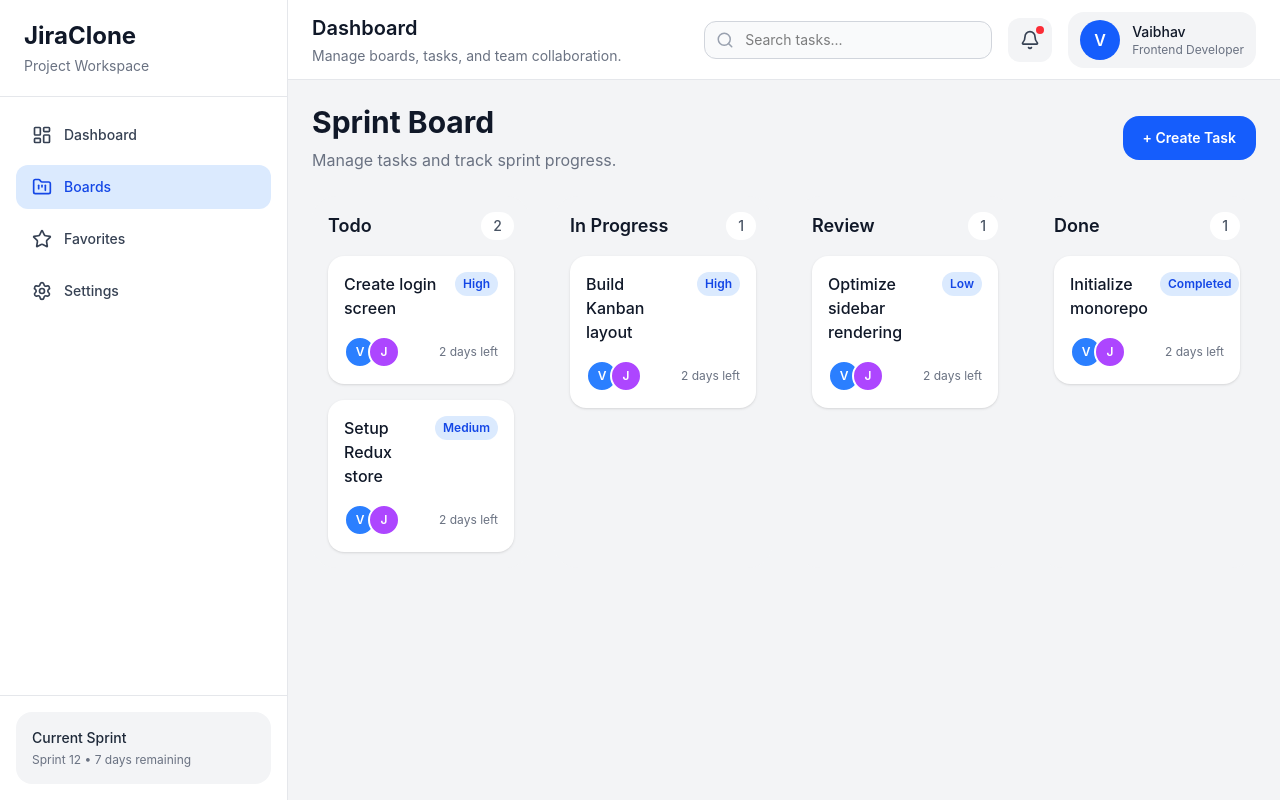
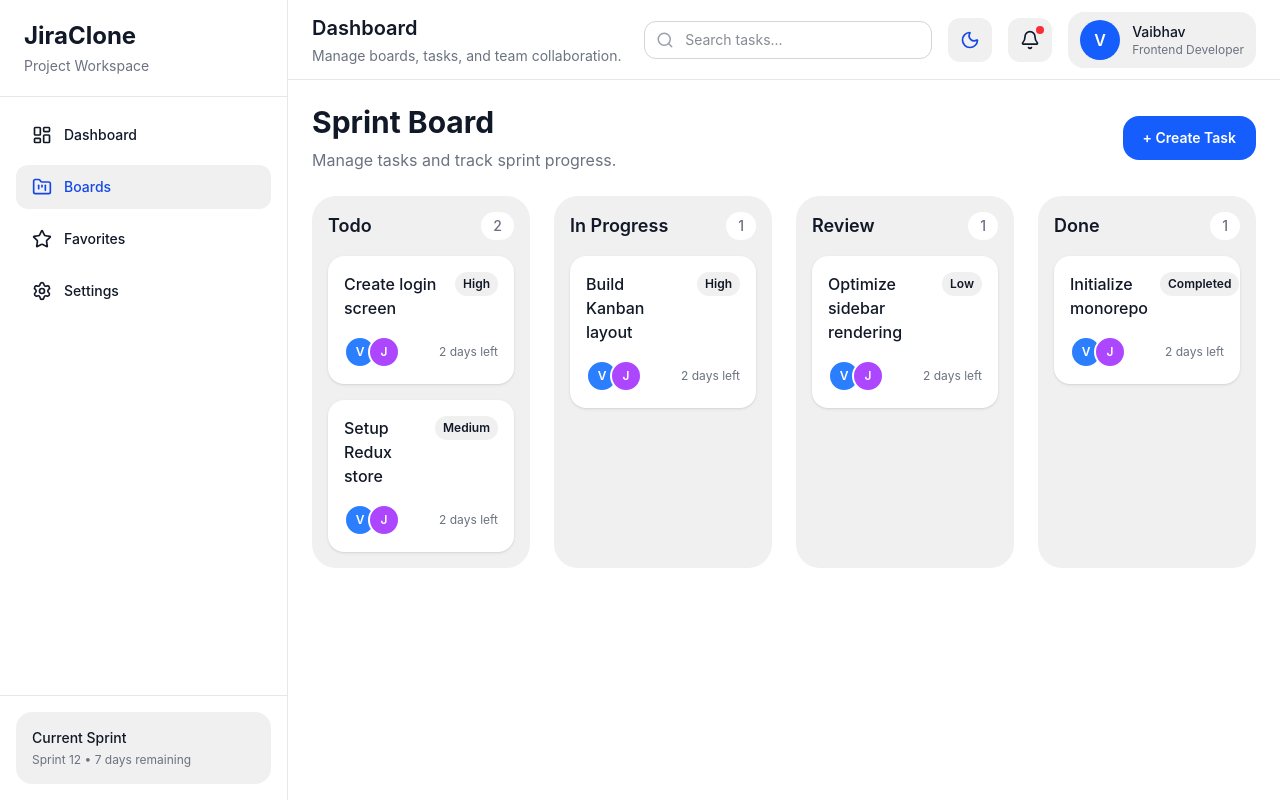
Before and after one commit to randhavevaibhav/JiraClone, a React (Vite) app in the folder apps/web/: page /board/1 in a window 1280 px wide. Built offline with nearby package versions, Linux system fonts and the light colour scheme.

Commit message:
feat(web): added dark theme mode

```diff
--- a/apps/web/src/components/navbar/Navbar.tsx
+++ b/apps/web/src/components/navbar/Navbar.tsx
@@ -1,14 +1,15 @@
-import { Bell, Search } from 'lucide-react';
-
+import { Bell, Search, Moon, Sun } from 'lucide-react';
+import { useTheme } from '@/hooks/useTheme';
 export default function Navbar() {
+  const { theme, toggleTheme } = useTheme();
   return (
-    <header className="flex h-20 items-center justify-between border-b border-gray-200 bg-white px-6">
+    <header className="flex h-20 items-center justify-between border-b border-(--border-color) bg-(--bg-secondary) px-6">
       <div className="min-w-0 lg:ml-0 ml-12">
-        <h2 className="truncate text-lg font-semibold text-gray-900 sm:text-xl">
+        <h2 className="truncate text-lg font-semibold text-(--text-primary) sm:text-xl">
           Dashboard
         </h2>
 
-        <p className="mt-1 text-xs text-gray-500 sm:text-sm">
+        <p className="mt-1 text-xs text-(--text-secondary) sm:text-sm">
           Manage boards, tasks, and team collaboration.
         </p>
       </div>
@@ -23,24 +24,37 @@ export default function Navbar() {
           <input
             type="text"
             placeholder="Search tasks..."
-            className="w-72 rounded-xl border border-gray-300 bg-gray-50 py-2 pl-10 pr-4 text-sm outline-none transition focus:border-blue-500 focus:bg-white"
+            className="w-72 rounded-xl border border-gray-300 bg-(--bg-secondary) py-2 pl-10 pr-4 text-sm outline-none transition focus:border-blue-500"
           />
         </div>
+        <button
+          onClick={toggleTheme}
+          className="
+            rounded-xl bg-(--card-bg) p-3 cursor-pointer"
+        >
+          {theme === 'light' ? (
+            <Moon size={20} className="text-(--text-active)" />
+          ) : (
+            <Sun size={20} className="text-yellow-400" />
+          )}
+        </button>
 
-        <button className="relative rounded-xl bg-gray-100 p-3 transition hover:bg-gray-200">
-          <Bell size={20} className="text-gray-700" />
+        <button className="relative rounded-xl bg-(--card-bg) p-3">
+          <Bell size={20} className="text-(--text-primary) cursor-pointer" />
 
           <span className="absolute right-2 top-2 h-2 w-2 rounded-full bg-red-500" />
         </button>
 
-        <div className="flex items-center gap-3 rounded-2xl bg-gray-100 px-3 py-2">
+        <div className="flex items-center gap-3 rounded-2xl bg-(--card-bg) px-3 py-2">
           <div className="flex h-10 w-10 items-center justify-center rounded-full bg-blue-600 font-semibold text-white">
             V
           </div>
 
           <div className="hidden md:block">
-            <p className="text-sm font-medium text-gray-900">Vaibhav</p>
-            <p className="text-xs text-gray-500">Frontend Developer</p>
+            <p className="text-sm font-medium text-(--text-primary)">Vaibhav</p>
+            <p className="text-xs text-(--text-secondary)">
+              Frontend Developer
+            </p>
           </div>
         </div>
       </div>
--- a/apps/web/src/components/sidebar/Sidebar.tsx
+++ b/apps/web/src/components/sidebar/Sidebar.tsx
@@ -38,16 +38,10 @@ export default function Sidebar() {
   return (
     <>
       {/* Mobile Topbar */}
-      <div className="flex h-20 items-center justify-between border-b border-gray-200 bg-white px-2 lg:hidden absolute">
-        <div>
-          <h1 className="hidden lg:block text-xl font-bold text-gray-900 px-6">
-            JiraClone
-          </h1>
-        </div>
-
+      <div className="flex h-20 items-center justify-between border-b border-gray-200 bg-(--bg-secondary) px-2 lg:hidden absolute">
         <button
           onClick={() => setIsOpen(true)}
-          className="cursor-pointer rounded-lg p-2 transition hover:bg-gray-100"
+          className="cursor-pointer rounded-lg p-2 hover:bg-(--card-bg)"
           aria-label="Open sidebar"
         >
           <Menu size={24} />
@@ -66,16 +60,20 @@ export default function Sidebar() {
       <aside
         className={`
           fixed left-0 top-0 z-50 flex h-full w-72 flex-col
-          border-r border-gray-200 bg-white transition-transform duration-300
+          border-r border-(--border-color) bg-(--bg-secondary) transition-transform duration-300
           lg:static lg:translate-x-0
           ${isOpen ? 'translate-x-0' : '-translate-x-full'}
         `}
       >
         {/* Header */}
-        <div className="flex items-center justify-between border-b border-gray-200 px-6 py-5">
+        <div className="flex items-center justify-between border-b border-(--border-color) px-6 py-5">
           <div>
-            <h1 className="text-2xl font-bold text-gray-900">JiraClone</h1>
-            <p className="mt-1 text-sm text-gray-500">Project Workspace</p>
+            <h1 className="text-2xl font-bold text-(--text-primary)">
+              JiraClone
+            </h1>
+            <p className="mt-1 text-sm text-(--text-secondary)">
+              Project Workspace
+            </p>
           </div>
 
           {/* Mobile Close Button */}
@@ -101,8 +99,8 @@ export default function Sidebar() {
                 className={({ isActive }) =>
                   `flex items-center gap-3 rounded-xl px-4 py-3 text-sm font-medium transition-all duration-200 ${
                     isActive
-                      ? 'bg-blue-100 text-blue-700'
-                      : 'text-gray-700 hover:bg-gray-100'
+                      ? 'bg-(--card-bg) text-(--text-active)'
+                      : 'text-(--text-primary) hover:bg-(--card-bg)'
                   }`
                 }
               >
@@ -114,11 +112,13 @@ export default function Sidebar() {
         </nav>
 
         {/* Footer */}
-        <div className="border-t border-gray-200 p-4">
-          <div className="rounded-2xl bg-gray-100 p-4">
-            <p className="text-sm font-medium text-gray-800">Current Sprint</p>
+        <div className="border-t border-(--border-color) p-4">
+          <div className="rounded-2xl bg-(--card-bg) p-4">
+            <p className="text-sm font-medium text-(--text-primary)">
+              Current Sprint
+            </p>
 
-            <p className="mt-1 text-xs text-gray-500">
+            <p className="mt-1 text-xs text-(--text-secondary)">
               Sprint 12 • 7 days remaining
             </p>
           </div>
--- /dev/null
+++ b/apps/web/src/hooks/useTheme.ts
@@ -0,0 +1,32 @@
+import { useEffect, useState } from 'react';
+
+type Theme = 'light' | 'dark';
+
+export function useTheme() {
+  const [theme, setTheme] = useState<Theme>(() => {
+    const savedTheme = localStorage.getItem('theme') as Theme | null;
+
+    return savedTheme || 'light';
+  });
+
+  useEffect(() => {
+    const root = window.document.documentElement;
+
+    if (theme === 'dark') {
+      root.classList.add('dark');
+    } else {
+      root.classList.remove('dark');
+    }
+
+    localStorage.setItem('theme', theme);
+  }, [theme]);
+
+  const toggleTheme = () => {
+    setTheme((prev) => (prev === 'light' ? 'dark' : 'light'));
+  };
+
+  return {
+    theme,
+    toggleTheme,
+  };
+}
--- a/apps/web/src/index.css
+++ b/apps/web/src/index.css
@@ -1 +1,42 @@
-@import "tailwindcss";
+@import 'tailwindcss';
+@tailwind utilities;
+
+:root {
+  --bg-primary: #f3f4f6;
+  --bg-secondary: #ffffff;
+
+  --text-primary: #111827;
+  --text-secondary: #6b7280;
+  --text-active: #1447e6;
+
+  --border-color: #e5e7eb;
+
+  --card-bg: #f0f0f0;
+
+  --sidebar-bg: #ffffff;
+  --navbar-bg: #ffffff;
+}
+
+.dark {
+  --bg-primary: #111827;
+  --bg-secondary: #1f2937;
+
+  --text-primary: #f9fafb;
+  --text-secondary: #9ca3af;
+  --text-active: #b9c8f1;
+
+  --border-color: #374151;
+
+  --card-bg: #364153;
+
+  --sidebar-bg: #111827;
+  --navbar-bg: #111827;
+}
+
+body {
+  margin: 0;
+  font-family: Inter, sans-serif;
+
+  background-color: var(--bg-primary);
+  color: var(--text-primary);
+}
--- a/apps/web/src/layouts/DashboardLayout.tsx
+++ b/apps/web/src/layouts/DashboardLayout.tsx
@@ -4,7 +4,7 @@ import Navbar from '@/components/navbar/Navbar';
 
 export default function DashboardLayout() {
   return (
-    <div className="flex h-screen overflow-hidden bg-gray-100">
+    <div className="flex h-screen overflow-hidden bg-(--bg-secondary)">
       <Sidebar />
 
       <div className="flex flex-1 flex-col overflow-hidden">
--- a/apps/web/src/pages/BoardPage.tsx
+++ b/apps/web/src/pages/BoardPage.tsx
@@ -48,12 +48,14 @@ const columns = [
 
 export default function BoardPage() {
   return (
-    <div className="space-y-6">
-      <div className="flex items-center justify-between">
+    <div className="lg:space-y-6 space-y-5">
+      <div className="flex lg:flex-row flex-col items-center lg:justify-between gap-4">
         <div>
-          <h1 className="text-3xl font-bold text-gray-900">Sprint Board</h1>
+          <h1 className="text-3xl font-bold text-(--text-primary)">
+            Sprint Board
+          </h1>
 
-          <p className="mt-2 text-gray-500">
+          <p className="mt-2 text-(--text-secondary)">
             Manage tasks and track sprint progress.
           </p>
         </div>
@@ -63,15 +65,15 @@ export default function BoardPage() {
         </button>
       </div>
 
-      <div className="grid gap-6 xl:grid-cols-4">
+      <div className="grid lg:gap-6 gap-4 xl:grid-cols-4">
         {columns.map((column) => (
-          <div key={column.title} className="rounded-3xl bg-gray-100 p-4">
+          <div key={column.title} className="rounded-3xl bg-(--card-bg) p-4">
             <div className="mb-4 flex items-center justify-between">
-              <h2 className="text-lg font-semibold text-gray-900">
+              <h2 className="text-lg font-semibold text-(--text-primary)">
                 {column.title}
               </h2>
 
-              <span className="rounded-full bg-white px-3 py-1 text-sm font-medium text-gray-600">
+              <span className="rounded-full bg-(--bg-secondary) px-3 py-1 text-sm font-medium text-(--text-secondary)">
                 {column.tasks.length}
               </span>
             </div>
@@ -80,12 +82,14 @@ export default function BoardPage() {
               {column.tasks.map((task) => (
                 <div
                   key={task.id}
-                  className="cursor-pointer rounded-2xl bg-white p-4 shadow-sm transition hover:-translate-y-1 hover:shadow-md"
+                  className="cursor-pointer rounded-2xl bg-(--bg-secondary) p-4 shadow-sm transition hover:-translate-y-1 hover:shadow-md"
                 >
                   <div className="flex items-start justify-between gap-3">
-                    <h3 className="font-medium text-gray-900">{task.title}</h3>
+                    <h3 className="font-medium text-(--text-primary)">
+                      {task.title}
+                    </h3>
 
-                    <span className="rounded-full bg-blue-100 px-2 py-1 text-xs font-semibold text-blue-700">
+                    <span className="rounded-full bg-(--card-bg) px-2 py-1 text-xs font-semibold text-(--text-action)">
                       {task.priority}
                     </span>
                   </div>
@@ -101,7 +105,9 @@ export default function BoardPage() {
                       </div>
                     </div>
 
-                    <p className="text-xs text-gray-500">2 days left</p>
+                    <p className="text-xs text-(--text-secondary)">
+                      2 days left
+                    </p>
                   </div>
                 </div>
               ))}
--- /dev/null
+++ b/apps/web/tailwind.config.js
@@ -0,0 +1,11 @@
+export default {
+  darkMode: 'class',
+
+  content: ['./index.html', './src/**/*.{js,ts,jsx,tsx}'],
+
+  theme: {
+    extend: {},
+  },
+
+  plugins: [],
+};
```
Also changed, not shown: apps/web/src/pages/DashboardPage.tsx (+12 -7 lines).
